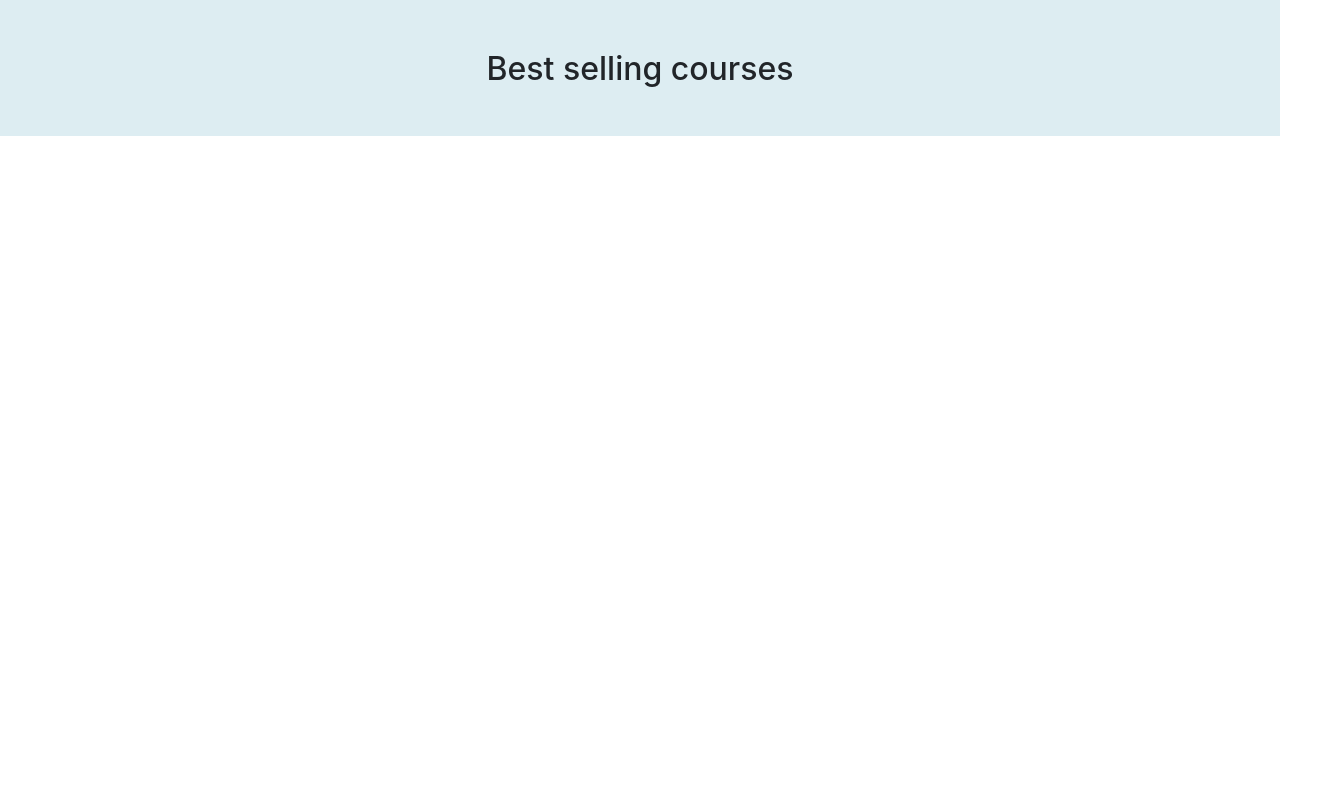
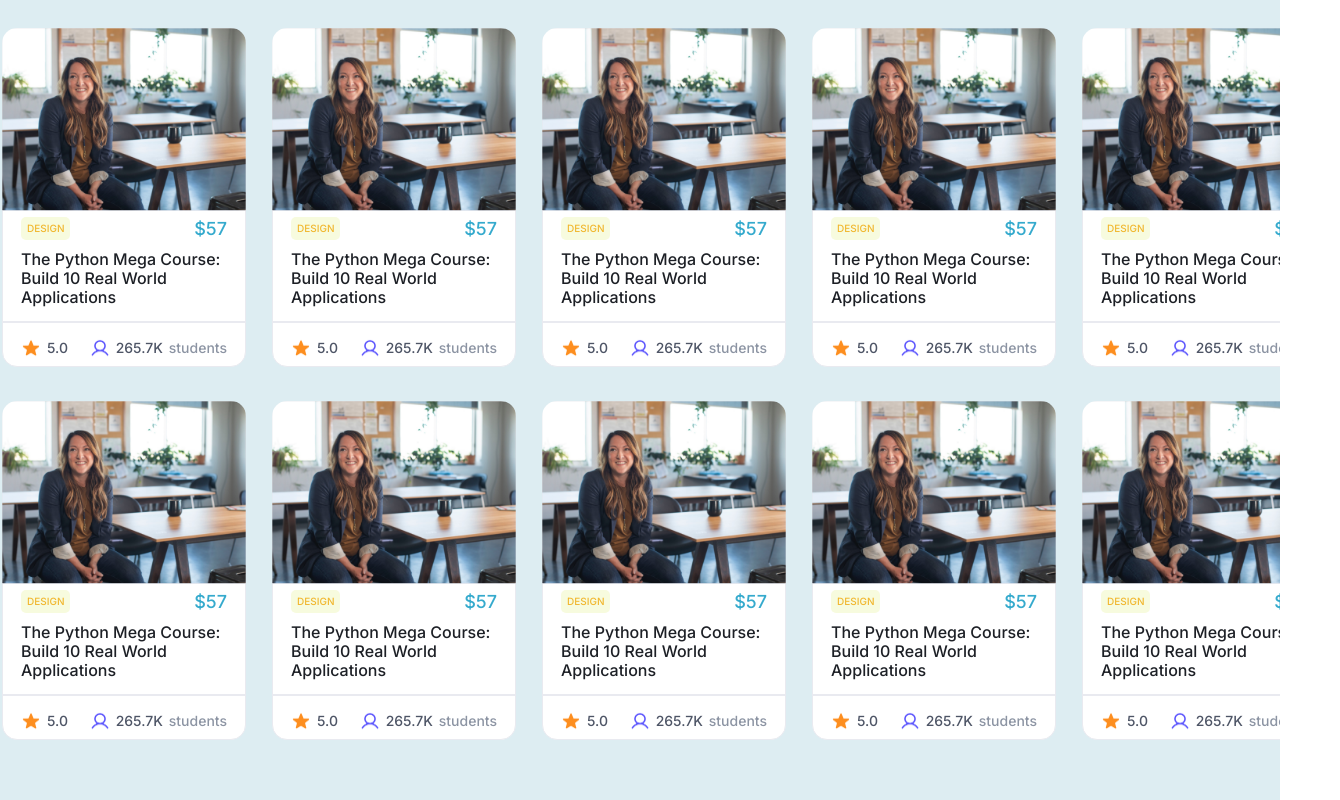
Before and after one commit to MK384/The-Platform, an Angular app in the folder The-Platform-frontend/: page / in a window 1280 px wide. Shown: the part 1460-2260 px from the top of the page, 1340 px wide, since content can reach past the window. Built offline with nearby package versions, Linux system fonts and the light colour scheme.

Commit message:
section Best selling courses added

```diff
--- a/The-Platform-frontend/src/app/app.component.html
+++ b/The-Platform-frontend/src/app/app.component.html
@@ -4,8 +4,7 @@
     <app-home-page></app-home-page>
 </div>
 
-<!-- <app-footer></app-footer> -->
-
+ <app-footer></app-footer>
 
 
 <router-outlet />
--- a/The-Platform-frontend/src/app/components/home-page/home-page.component.css
+++ b/The-Platform-frontend/src/app/components/home-page/home-page.component.css
@@ -250,13 +250,12 @@ margin: auto;
   flex-direction: column;
   justify-content: center;
   align-items: center;
+  margin-bottom: 80px;
 
-
-  background-color: #FFFFFF;
   min-width: 1320px;
   min-height: 691px;
-
-  gap: 25px;
+margin-bottom: 200px;
+  gap: 40px;
 }
 
 
@@ -396,7 +395,7 @@ margin: auto;
   /* top: 50%; */
   /* Moves it back up by half of its height */
   /* transform: translateY(-30%);  */
-  margin-top: -10%;
+  margin-top: -12%;
   position: relative;
   z-index: 1;
 }
--- a/The-Platform-frontend/src/app/components/home-page/home-page.component.html
+++ b/The-Platform-frontend/src/app/components/home-page/home-page.component.html
@@ -45,19 +45,57 @@
 
 <!-- Best selling section  -->
 
-<div class="best-selling-section">
+<section class="best-selling-section">
 
 
-  <h2 class=".section-title">Best selling courses</h2>
+  <h2 class="section-title">Best selling courses</h2>
 
   <div class="best-selling-course">
+    <div class="row d-flex justify-content-center align-items-center ">
 
+      <div class="col-lg-2 col-md-4 col-sm-6">
+        <app-regular-course-card></app-regular-course-card>
+      </div>
+      <div class="col-lg-2 col-md-4 col-sm-6">
+        <app-regular-course-card></app-regular-course-card>
+      </div>
+      <div class="col-lg-2 col-md-4 col-sm-6">
+        <app-regular-course-card></app-regular-course-card>
+      </div>
+      <div class="col-lg-2 col-md-4 col-sm-6">
+        <app-regular-course-card></app-regular-course-card>
+      </div>
+      <div class="col-lg-2 col-md-4 col-sm-6">
+        <app-regular-course-card></app-regular-course-card>
+      </div>
+
+    </div>
+
+    <div class="row d-flex justify-content-center align-items-center ">
+
+      <div class="col-lg-2 col-md-4 col-sm-6">
+        <app-regular-course-card></app-regular-course-card>
+      </div>
+      <div class="col-lg-2 col-md-4 col-sm-6">
+        <app-regular-course-card></app-regular-course-card>
+      </div>
+      <div class="col-lg-2 col-md-4 col-sm-6">
+        <app-regular-course-card></app-regular-course-card>
+      </div>
+      <div class="col-lg-2 col-md-4 col-sm-6">
+        <app-regular-course-card></app-regular-course-card>
+      </div>
+      <div class="col-lg-2 col-md-4 col-sm-6">
+        <app-regular-course-card></app-regular-course-card>
+      </div>
+
+    </div>
 
 
 
   </div>
 
-</div>
+</section>
 
 <!-- feature courses section  -->
 
@@ -106,7 +144,7 @@
 
   </div>
 
-  <button class="btn browse-all-courses"><a href="#" class="browse-all-courses-link">Browse All Courses  →</a></button>
+  <button class="btn browse-all-courses"><a href="#" class="browse-all-courses-link">Browse All Courses →</a></button>
 
 </section>
 
--- a/The-Platform-frontend/src/app/components/regular-course-card/regular-course-card.component.html
+++ b/The-Platform-frontend/src/app/components/regular-course-card/regular-course-card.component.html
@@ -16,7 +16,7 @@
     </div>
 
     <!-- Divider -->
-    <div class="divider"></div>
+    <div class="divider mt-3"></div>
 
     <!-- Rating & Students -->
     <div class="rating-students">
```
